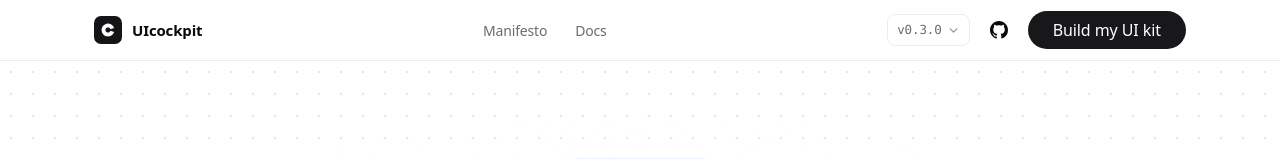
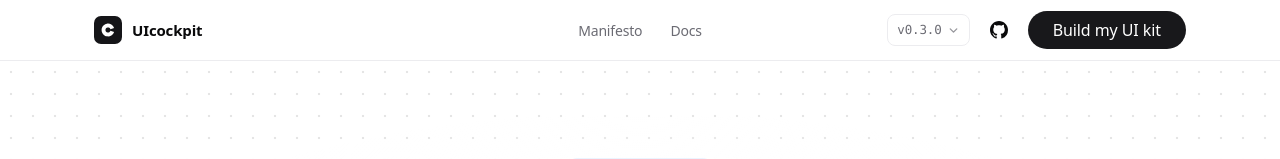
Before and after one commit to AlexanderKaan/uicockpit, a React (Vite) app in the folder cockpit/: page / in a window 1280 px wide. Shown: the top 159 px of the page. Built offline with nearby package versions, Linux system fonts and the light colour scheme.

Commit message:
marketing: center the nav destination links (3-col grid ≥561px; flex on mobile to avoid tools overlap)

```diff
--- a/cockpit/src/styles/marketing.css
+++ b/cockpit/src/styles/marketing.css
@@ -98,6 +98,19 @@
   align-items: center;
   justify-content: space-between;
   height: 60px;
+}
+/* Above the mobile breakpoint (where the links show), switch to a 3-column grid
+   so the middle links are centred on the page regardless of how wide the brand
+   vs the tools cluster are (space-between would float them left). Equal 1fr side
+   columns → the auto middle is dead-centre. On mobile the links are hidden and
+   the tools cluster is wider than a 1fr column, so stay on flex to avoid overlap. */
+@media (min-width: 561px) {
+  .mkt__nav-inner {
+    display: grid;
+    grid-template-columns: 1fr auto 1fr;
+  }
+  .mkt__nav-inner > .mkt__brand { justify-self: start; }
+  .mkt__nav-inner > .mkt__nav-tools { justify-self: end; }
 }
 .mkt__brand {
   display: inline-flex;
```
